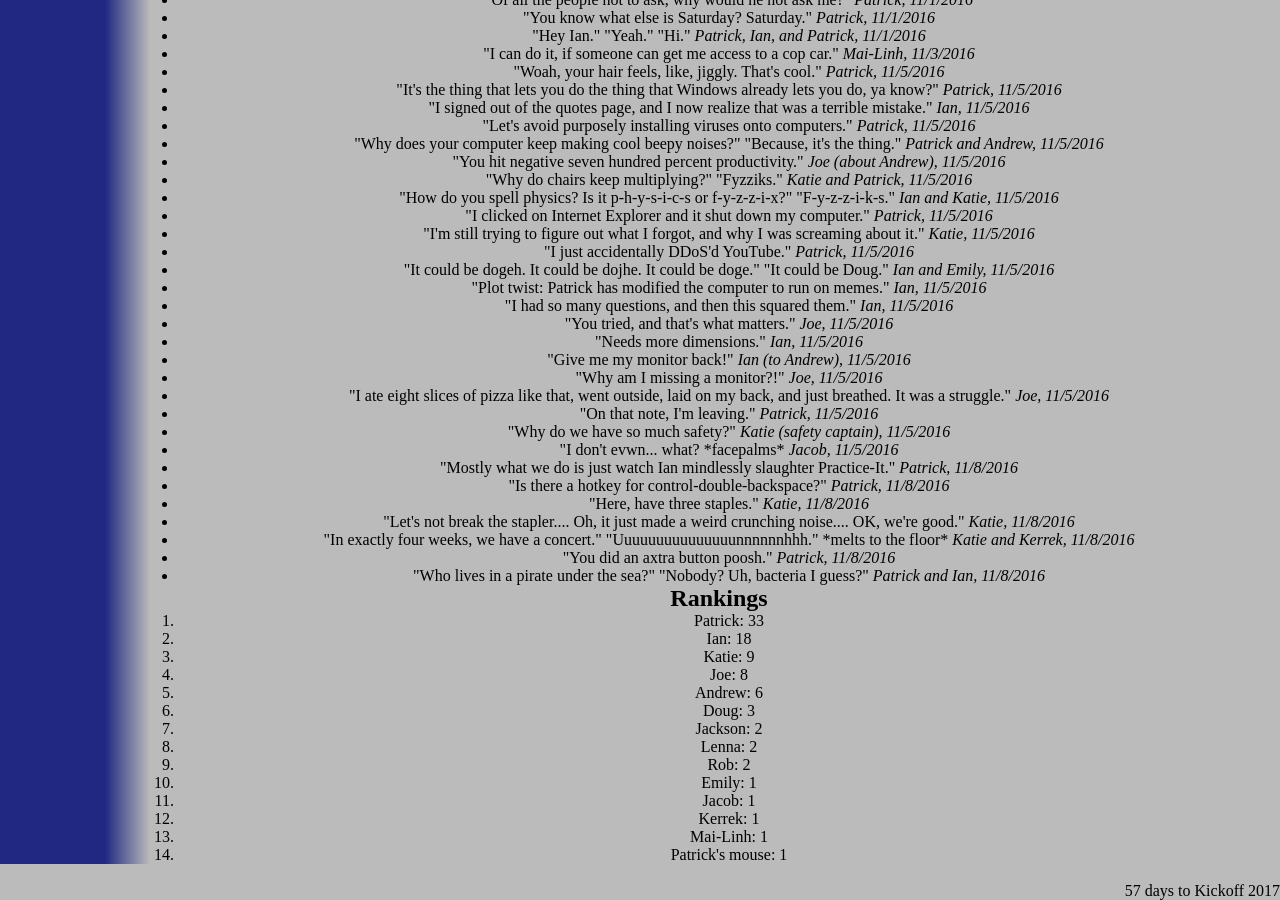
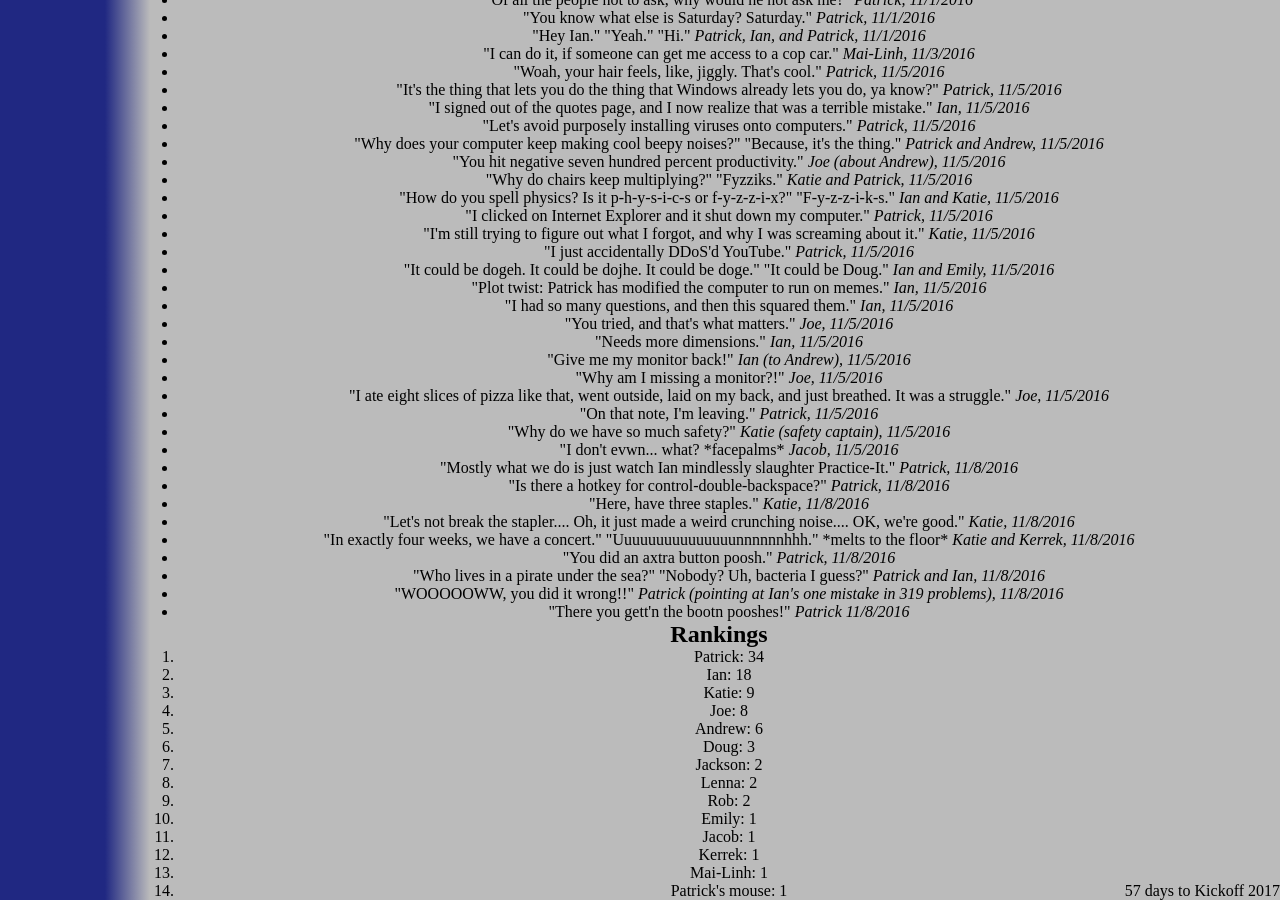
Before and after one commit to katiebugmoon/FRC4131.github.io, a Jekyll site: the page built from media/2017/quotes.html, in a window 1280 px wide and 900 px high, scrolled down 799 px. Built offline with Jekyll 4.4.1, drawn with Linux system fonts in a browser that asks for light colours; nearby versions of some CDN libraries.

Commit message:
Update quotes.html

```diff
--- a/media/2017/quotes.html
+++ b/media/2017/quotes.html
@@ -73,6 +73,8 @@ title: Build Season 2017 Quotes
 	<li>"In exactly four weeks, we have a concert." "Uuuuuuuuuuuuuuunnnnnnhhh." *melts to the floor* <i>Katie and Kerrek, 11/8/2016</i></li>
 	<li>"You did an axtra button poosh." <i>Patrick, 11/8/2016</i></li>
 	<li>"Who lives in a pirate under the sea?" "Nobody? Uh, bacteria I guess?" <i>Patrick and Ian, 11/8/2016</i></li>
+	<li>"WOOOOOWW, you did it wrong!!" <i>Patrick (pointing at Ian's one mistake in 319 problems), 11/8/2016</i></li>
+	<li>"There you gett'n the bootn pooshes!" <i>Patrick 11/8/2016</i></li>
 </ul>
 <h2>Rankings</h2>
 <ol id='rankings'></ol>
```
